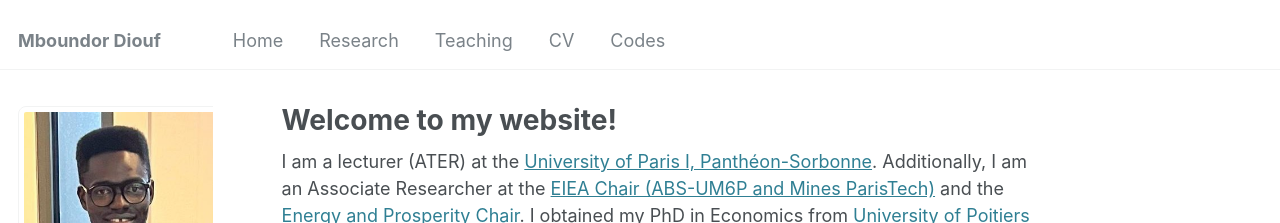
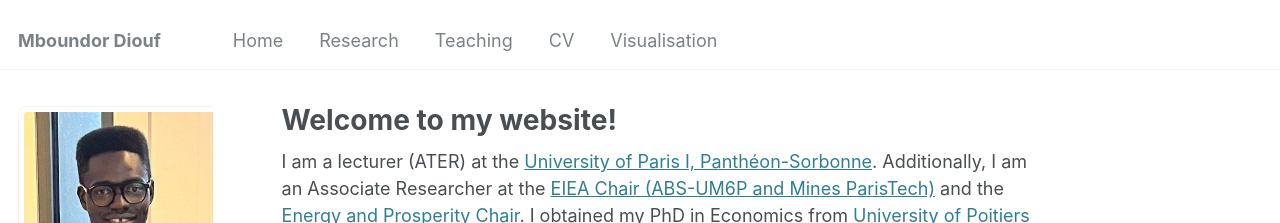
Before and after one commit to mboundordiouf/mboundordiouf.github.io, a Jekyll site: the page built from _pages/about.md, in a window 1280 px wide. Shown: the top 223 px of the page. Built offline with Jekyll 4.4.1, drawn with Linux system fonts in a browser that asks for light colours.

Commit message:
Update navigation.yml

```diff
--- a/_data/navigation.yml
+++ b/_data/navigation.yml
@@ -18,7 +18,7 @@ main:
   - title: "CV"
     url: /cv/
 
-  - title: "Codes"
+  - title: "Visualisation"
     url: /codes/
 
 
```
